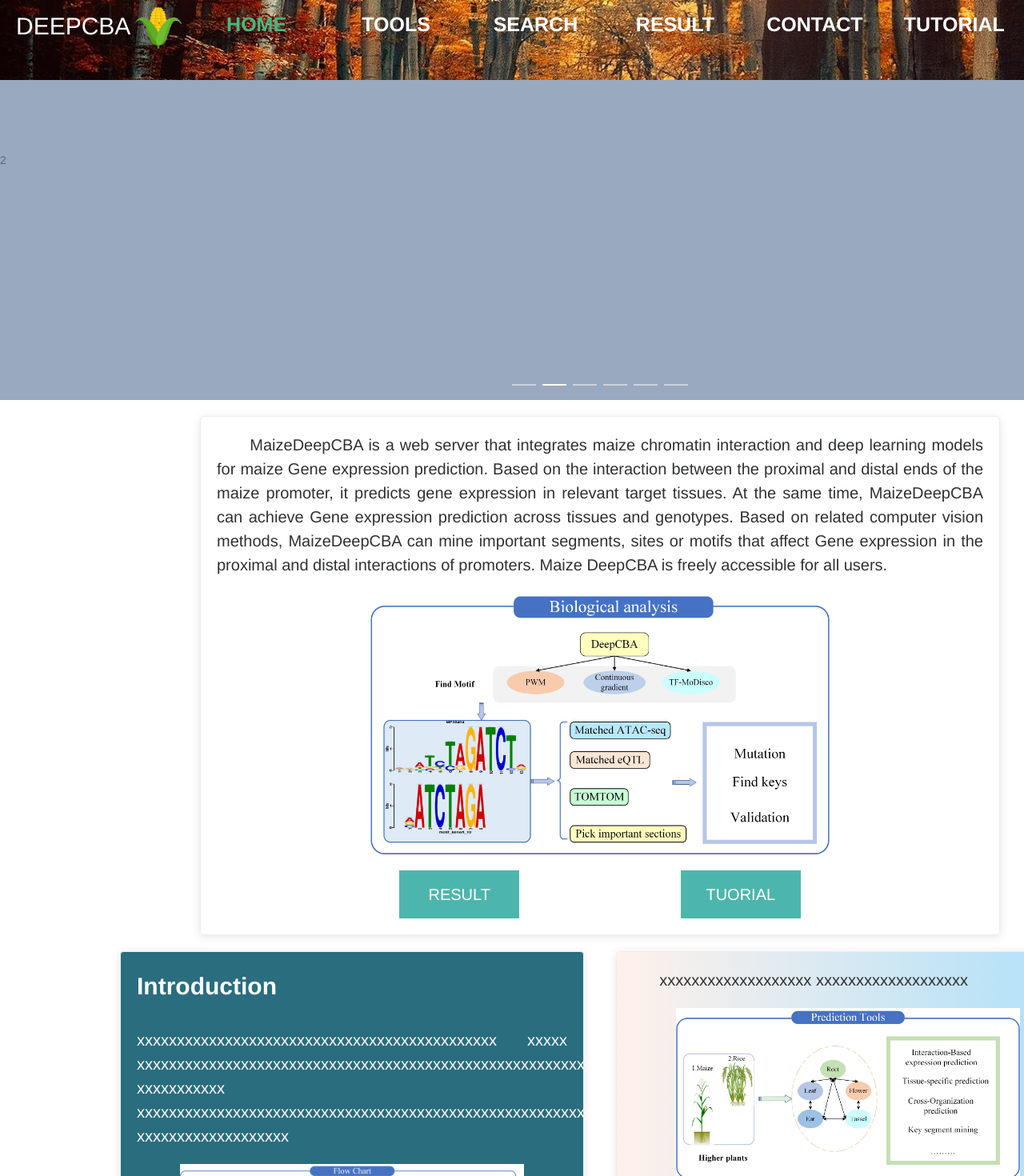
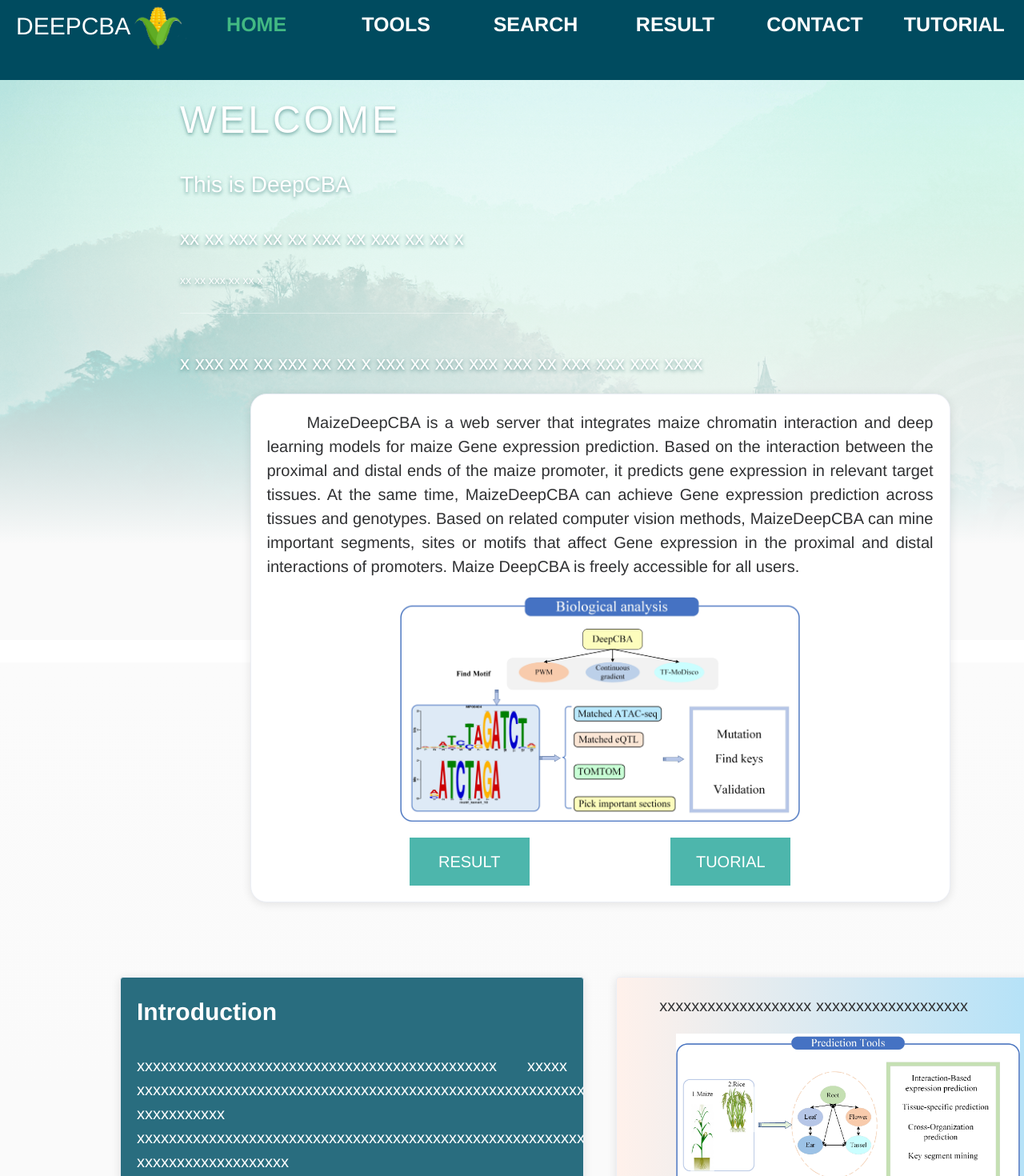
Before and after one commit to x8188/learngit, a Vue app in the folder expression/: page / in a window 1280 px wide. Shown: the top 1470 px of the page at 80% size. Built offline with nearby package versions, Linux system fonts and the light colour scheme.

Commit message:
home change

```diff
--- a/expression/src/App.vue
+++ b/expression/src/App.vue
@@ -120,8 +120,8 @@ body {
 } */
 #nav {
   line-height: 100px;
-  /* background-color: rgb(0, 0, 0); */
-  background-image: url("./img/back.png");
+  background-color:#004B5F;
+  /* background-image: url("./img/back.png"); */
 
   position: fixed;
   right: 0;
@@ -176,8 +176,9 @@ body {
 }
 section.featured1 {
   padding: 40px 0 60px;
-  /* background: #70b9b0; */
-  background-image: url("./img/back.png");
+  /* background-image: url("./img/back.png"); */
+  background-color:#004B5F;
+
   color: #fdfdfd;
 }
 </style>
--- a/expression/src/views/Home.vue
+++ b/expression/src/views/Home.vue
@@ -3,34 +3,46 @@
  * @LastEditors: Lvshijie
 -->
 <template>
-  <div class="home">
-    <el-carousel :interval="4000" height="400px">
+  <!-- <el-carousel :interval="4000" height="400px">
         <el-carousel-item v-for="item in 6" :key="item">
           <h3 class="medium">{{ item }}</h3>
         </el-carousel-item>
-    </el-carousel>
+    </el-carousel> -->
   <div id="components-layout-demo-basic">
-      <div class="top-text" style="margin-top: 20px">
+    <div class="teacher-overview-welcome" style="width: 70%; margin: 0 auto">
+      <div class="welcome">
+        <p class="welcome-title">WELCOME</p>
+        <p class="welcome-organization">This is DeepCBA</p>
+        <p class="welcome-email">
+          xx xx xxx xx xx x <span class="bindEmail">xx xx xxx xx xx x </span>
+        </p>
+        <p class="welcome-time">xx xx xxx xx xx x</p>
+        <p></p>
+        <div class="welcome-bd">
+          <div class="weather"></div>
+          <div class="temp">
+            x xxx xx xx xxx xx xx x xxx xx xxx xxx xxx xx xxx xxx xxx xxxx
+          </div>
+        </div>
+      </div>
+    </div>
+
+    <div class="top-text" style="margin-top: 20px; width: 100%">
       <a-row type="flex" justify="center">
-          <a-col :span="20">
-            <el-card class="homecard"
-            style="
-            /* background:-webkit-linear-gradient(left top,#E3D1C3,#FEFCFB) ; */
-            /* background:-webkit-linear-gradient(left top,#E8EFFD,#ACCBEE) ; */
-            ">
+        <a-col :span="14">
+          <el-card class="homecard" style="border-radius: 20px">
             <div>
               <p>
                 &nbsp; &nbsp;&nbsp;&nbsp; MaizeDeepCBA is a web server that
-                  integrates maize chromatin interaction and deep learning
-                  models for maize Gene expression prediction. Based on the
-                  interaction between the proximal and distal ends of the maize
-                  promoter, it predicts gene expression in relevant target
-                  tissues. At the same time, MaizeDeepCBA can achieve Gene
-                  expression prediction across tissues and genotypes. Based on
-                  related computer vision methods, MaizeDeepCBA can mine
-                  important segments, sites or motifs that affect Gene
-                  expression in the proximal and distal interactions of
-                  promoters. Maize DeepCBA is freely accessible for all users.
+                integrates maize chromatin interaction and deep learning models
+                for maize Gene expression prediction. Based on the interaction
+                between the proximal and distal ends of the maize promoter, it
+                predicts gene expression in relevant target tissues. At the same
+                time, MaizeDeepCBA can achieve Gene expression prediction across
+                tissues and genotypes. Based on related computer vision methods,
+                MaizeDeepCBA can mine important segments, sites or motifs that
+                affect Gene expression in the proximal and distal interactions
+                of promoters. Maize DeepCBA is freely accessible for all users.
               </p>
             </div>
             <div
@@ -56,8 +68,9 @@
         </a-col>
       </a-row>
     </div>
-
-      <div style="margin-top: 20px">
+    <div>
+      <div class="teacher3-serve">
+        <div style="width: 80%; margin: 0 auto; margin-top: 200px">
           <el-row :gutter="40" type="flex">
             <el-col :span="12">
               <el-card
@@ -72,65 +85,79 @@
                   xxxxxxxxxxxxxxxxxxxxxxxxxxxxxxxxxxxxxxxxxxxxxxxxxxxxxxxxxxxxxxxxxxxxxx
                   xxxxxxxxxxxxxxxxxxx
                 </p>
-              <div class="image-content" style="margin-top: 10px; width: 100%">
+                <div
+                  class="image-content"
+                  style="margin-top: 10px; width: 100%"
+                >
                   <img src="../img/home_2.jpg" style="width: 80%" />
                 </div>
               </el-card>
             </el-col>
             <el-col :span="12">
-            <el-card class="homecard" style=" background:-webkit-linear-gradient(left,#fff1eb,#ace0f9) ;">
+              <el-card
+                class="homecard"
+                style="
+                  background: -webkit-linear-gradient(left, #fff1eb, #ace0f9);
+                "
+              >
                 <p>
                   &nbsp; &nbsp;&nbsp;&nbsp; xxxxxxxxxxxxxxxxxxx
                   xxxxxxxxxxxxxxxxxxx
                 </p>
-              <div class="image-content" style="margin-top: 10px; width: 100%">
+                <div
+                  class="image-content"
+                  style="margin-top: 10px; width: 100%"
+                >
                   <img src="../img/home_3.jpg" style="width: 80%" />
                 </div>
-              <el-button class="rouButton" @click="$router.push('/Expression/Index')"
+                <el-button
+                  class="rouButton"
+                  @click="$router.push('/Expression/index')"
                   >Go Tools</el-button
                 >
               </el-card>
             </el-col>
           </el-row>
         </div>
+      </div>
 
-      <div style="margin: 20px">
+
+    </div>
+    <div style="margin: 20px; width: 80%; margin: 0 auto">
       <el-row type="flex" justify="center">
         <el-col :span="20">
-
-            <el-card style="
+          <el-card
+            style="
               text-align: center;
               /* background: linear-gradient(220.55deg, #0C3A2D 0%, #6D9773 100%);             */
               color: #ffffff;
-            border-radius:30px
+              border-radius: 30px;
               /* background: linear-gradient(220.55deg, #EAEAEA 0%, #8B8B8B 100%); */
-
             "
           >
-              <div style="margin-bottom: 50px; text-align: justify ;">
+            <div style="margin-bottom: 50px; text-align: justify">
               <p style="font-size: 20px">
                 &nbsp; &nbsp;&nbsp;&nbsp;The DeepCBA framework includes a CNN
                 module for extracting sequence features and feature
-                  dimensionality reduction, a Bidirectional Long Short-term
-                  Memory Network (BiLSTM) for capturing sequence timing
-                  features, and an attention for weight reassignment. The force
-                  mechanism has three parts. DeepCBA first performs one-hot
-                  encoding on the input chromatin sequence of length 3002; its
-                  encoding format is as follows: A(1,0,0,0)T, C(0,1,0,0)T, G(
-                  0,0,1,0)T, T(0,0,0,1)T; Input the encoded sequence into the
-                  convolutional neural network to achieve feature dimensionality
-                  reduction and feature extraction; in order to capture the
-                  time-series features in the sequence, such as sequence Before
-                  and after the influence of the middle bases, etc., use the
-                  bidirectional long short-term memory network to capture the
-                  timing features hidden in the DNA sequence, and obtain two
-                  vector matrices of 3*64; vertically splicing the two vector
-                  matrices to obtain a matrix of 6*64, and then use the
-                  attention The force mechanism enhances the contribution of key
-                  features to the model, and uses dropout to prevent
-                  overfitting, etc. In the output layer, the sigmoid/linear
-                  function is used to complete the corresponding promoter
-                  proximal interaction and the prediction of maize gene
+                dimensionality reduction, a Bidirectional Long Short-term Memory
+                Network (BiLSTM) for capturing sequence timing features, and an
+                attention for weight reassignment. The force mechanism has three
+                parts. DeepCBA first performs one-hot encoding on the input
+                chromatin sequence of length 3002; its encoding format is as
+                follows: A(1,0,0,0)T, C(0,1,0,0)T, G( 0,0,1,0)T, T(0,0,0,1)T;
+                Input the encoded sequence into the convolutional neural network
+                to achieve feature dimensionality reduction and feature
+                extraction; in order to capture the time-series features in the
+                sequence, such as sequence Before and after the influence of the
+                middle bases, etc., use the bidirectional long short-term memory
+                network to capture the timing features hidden in the DNA
+                sequence, and obtain two vector matrices of 3*64; vertically
+                splicing the two vector matrices to obtain a matrix of 6*64, and
+                then use the attention The force mechanism enhances the
+                contribution of key features to the model, and uses dropout to
+                prevent overfitting, etc. In the output layer, the
+                sigmoid/linear function is used to complete the corresponding
+                promoter proximal interaction and the prediction of maize gene
                 expression fused with PPI data, etc.
               </p>
             </div>
@@ -138,11 +165,10 @@
         </el-col>
       </el-row>
     </div>
-
+    <div class="themeBg"></div>
     <!-- <div class="image-content" style="margin-top: 10px; width: 90%; text-align: center">
         <img src="../img/expression_fig1.jpg" style="width: 80%" />
       </div> -->
-    </div>
   </div>
 </template>
 
@@ -166,16 +192,12 @@ export default {
 #components-layout-demo-basic .ant-layout-content {
   background: rgb(255, 255, 255);
   color: black;
-
 }
 #components-layout-demo-basic {
-  width: 80%;
+  width: 100%;
   margin: 0 auto;
-}
-.home {
-  /* text-align: center; */
-  /* height: 1000px; */
-  /* background-color: rgb(0, 135, 172); */
+  /* justify-content:center; */
+  /* display: flex; */
 }
 
 /* p::first-letter {
@@ -210,8 +232,8 @@ export default {
   font-size: 20px;
   text-align: justify;
 }
-.el-carousel__item{
-  position:absolute ;
+.el-carousel__item {
+  position: absolute;
   width: 100%;
 }
 .el-carousel__item h3 {
@@ -227,6 +249,90 @@ export default {
 }
 
 .el-carousel__item:nth-child(2n + 1) {
-  background-color: #C0C0C0;
+  background-color: #c0c0c0;
+}
+
+.themeBg {
+  content: "";
+  width: 100%;
+  height: 100%;
+  position: absolute;
+  left: 0;
+  top: 0;
+  --color-filter: hue-rotate(25.4219deg);
+  background-size: cover;
+  /* background-image: linear-gradient(
+      rgba(255, 255, 255, 0),
+      rgba(255, 255, 255, 1)
+    ),
+    url("../img/homeback.png"); */
+  background-image: linear-gradient(transparent, rgb(250, 250, 250) 85%),
+    url("../img/homeback.png");
+  z-index: -2;
+}
+.welcome {
+  /* text-shadow: 0 2px 4px rgba(11,90,88,.5); */
+  text-shadow: 0 2px 4px rgb(11 90 88 / 50%);
+}
+
+.welcome-title {
+  /* padding-bottom: 30px; */
+  margin-bottom: 30px;
+  margin-top: 20px;
+  font-size: 48px;
+  font-family: PingFangSC-Medium, PingFang SC, sans-serif;
+  font-weight: 500;
+  line-height: 60px;
+  color: #fff;
+  letter-spacing: 4px;
+}
+
+.welcome-organization {
+  font-size: 28px;
+  color: #fff;
+  /* padding-bottom: 20px; */
+}
+
+.welcome-email {
+  font-size: 24px;
+  color: #fff;
+  /* padding-bottom: 30px; */
+  display: flex;
+  align-items: center;
+}
+
+.welcome-time {
+  color: #fff;
+  padding-bottom: 30px;
+  border-bottom: 1px solid rgba(255, 255, 255, 0.39);
+  width: 400px;
+}
+
+.welcome-bd {
+  display: flex;
+  padding-top: 30px;
+  padding-right: 65px;
+  align-items: center;
+}
+
+.temp {
+  font-size: 24px;
+  font-family: PingFangSC-Regular, PingFang SC, sans-serif;
+  font-weight: 400;
+  color: #fff;
+}
+
+.teacher3-serve {
+  position: relative;
+  display: flex;
+  flex-direction: column;
+  min-width: 960px;
+  min-height: calc(100vh - 60px);
+  background: -webkit-linear-gradient(rgba(250, 250, 250, 0.8), #fafafa 50%);
+  padding-left: 0;
+  padding-top: 193px !important;
+  margin-top: -300px;
+  padding-bottom: 110px;
+  z-index: -1;
 }
 </style>
```
Also changed, not shown: expression/src/img/homeback.png (added). Lines whose indentation alone changed are shown as unchanged.
